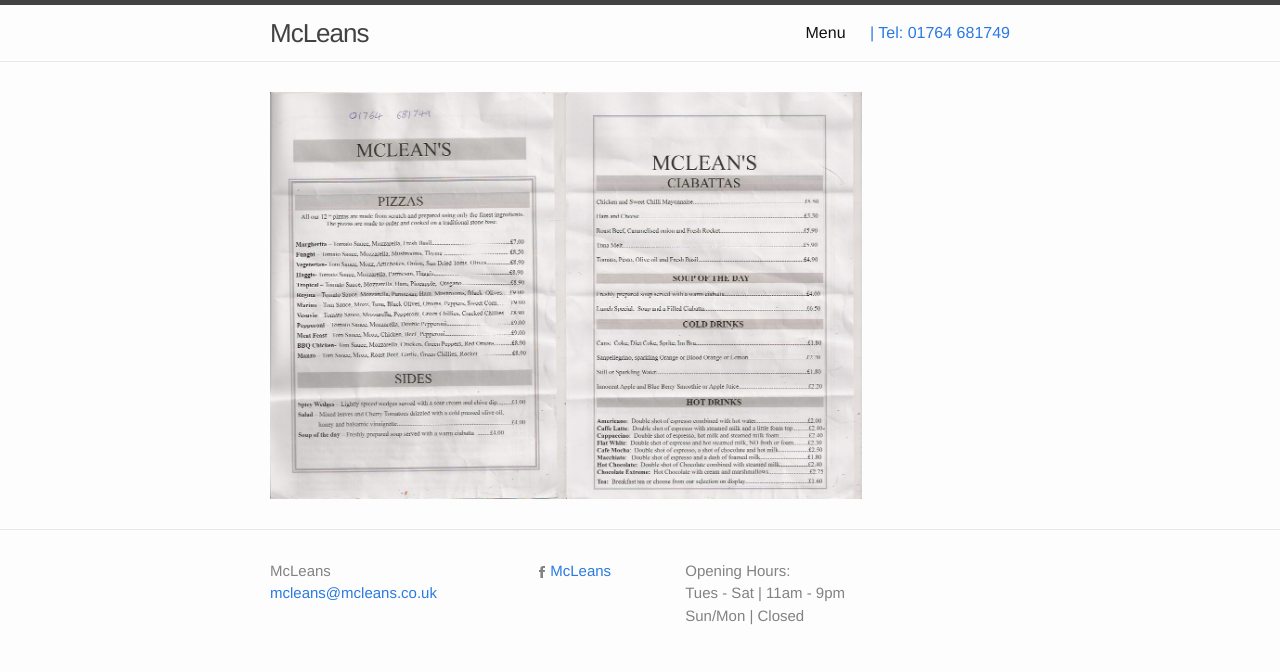
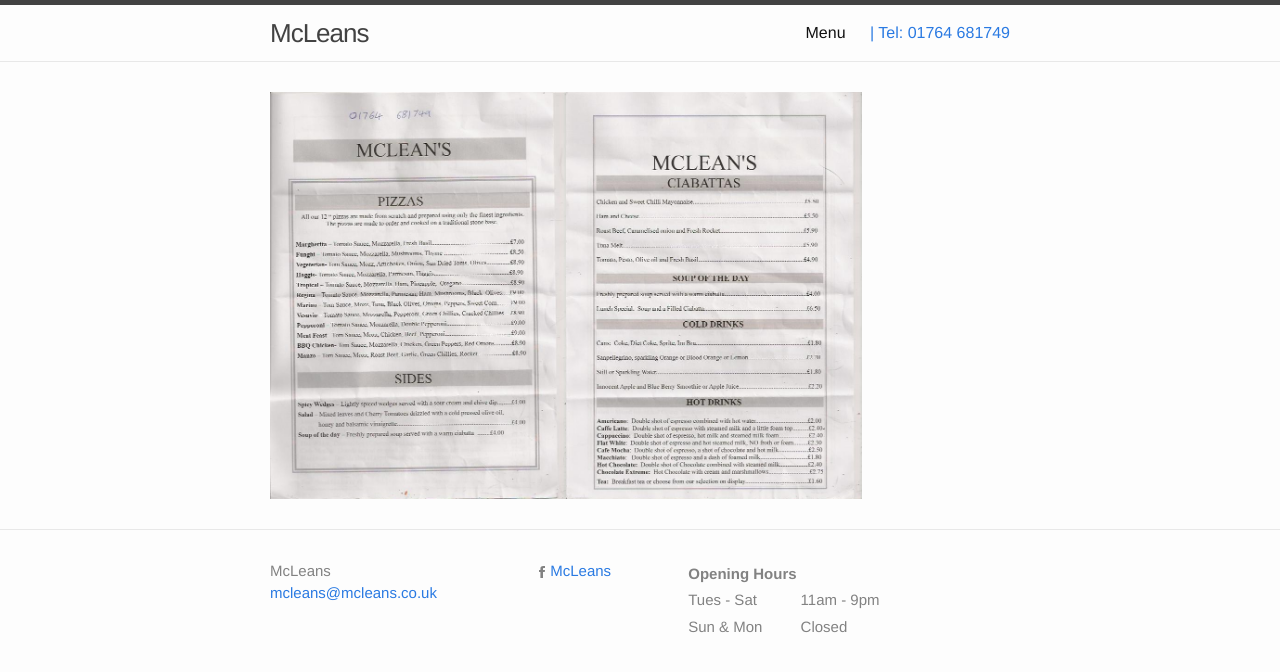
Before and after one commit to GregSutcliffe/mcleans-site, a Jekyll site: the page built from menu.md, in a window 1280 px wide. Shown: the top 672 px of the page. Built offline with Jekyll 4.4.1, drawn with Linux system fonts in a browser that asks for light colours.

Commit message:
Make opening times a real table

```diff
--- a/_includes/footer.html
+++ b/_includes/footer.html
@@ -40,9 +40,11 @@
       </div>
 
       <div class="footer-col footer-col-3">
-        <p>Opening Hours:<br/>
-           Tues - Sat | 11am - 9pm<br/>
-           Sun/Mon    | Closed</p>
+        <table>
+          <tr><th>Opening Hours</th></tr>
+          <tr><td>Tues - Sat</td><td>11am - 9pm</td>
+          <tr><td>Sun & Mon</td><td>Closed</td>
+        </table>
       </div>
     </div>
 
```
